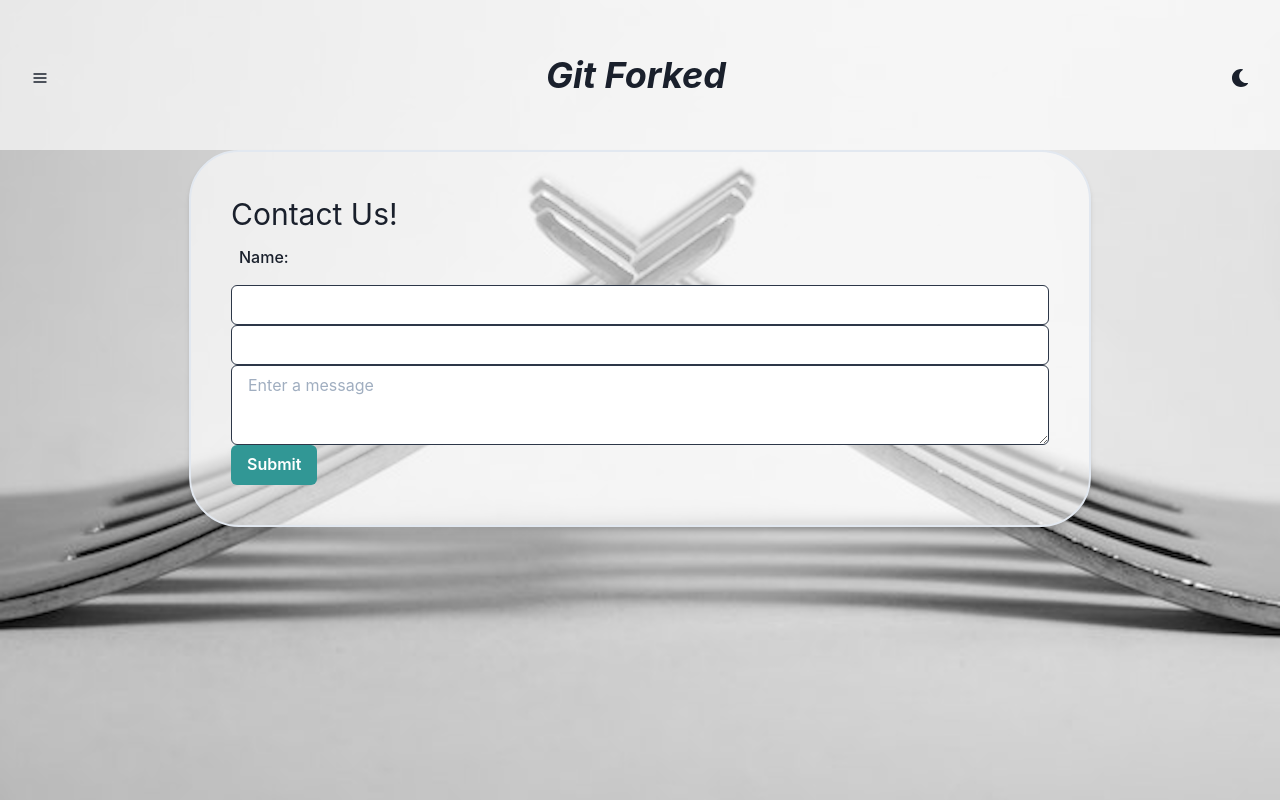
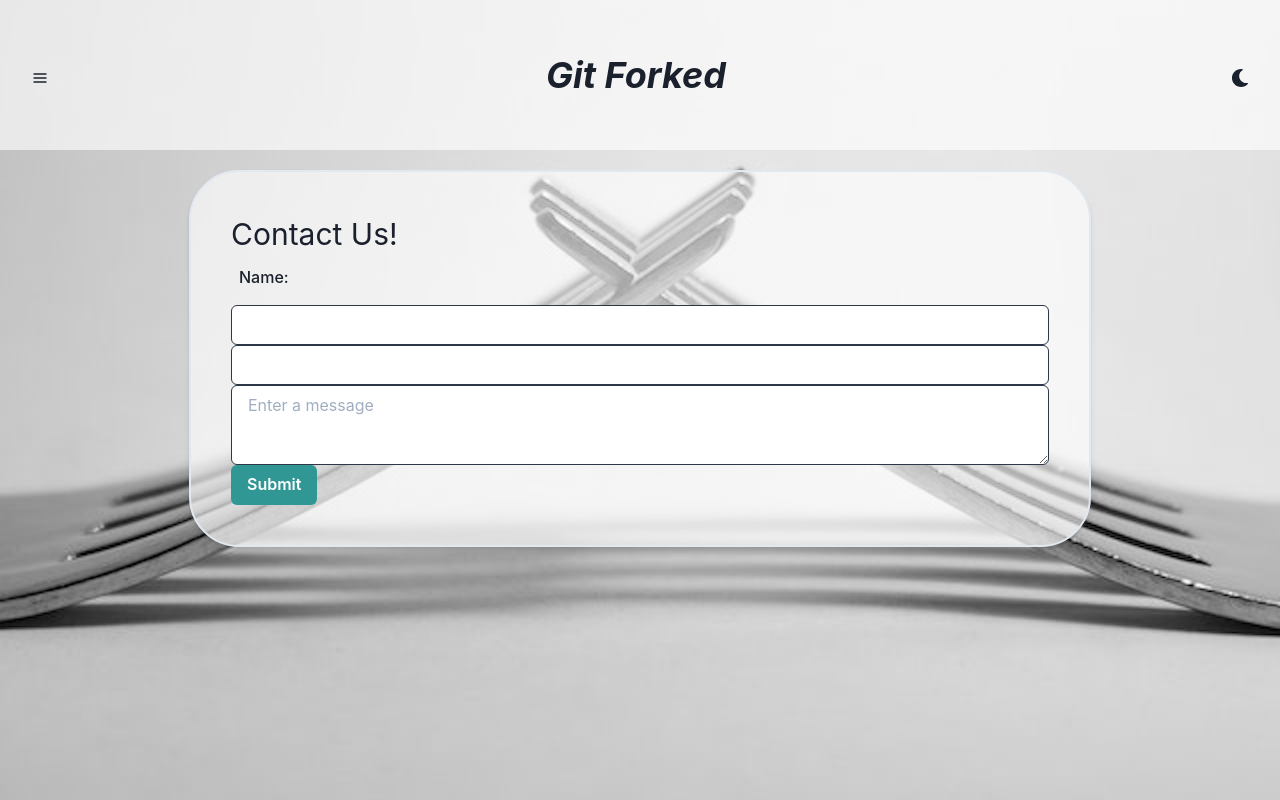
Before and after one commit to scochran31/git-forked-v2, a React (Create React App) app: page /contact in a window 1280 px wide. Built offline with nearby package versions, Linux system fonts and the light colour scheme.

Commit message:
margin top on contact form

```diff
--- a/src/pages/Contact.js
+++ b/src/pages/Contact.js
@@ -45,7 +45,7 @@ const Contact = () => {
 
 
   return(
-    <Flex justifyContent='center'>
+    <Flex mt={5} justifyContent='center'>
       <Box
        p='5vh'
        borderRadius='50px'
```
